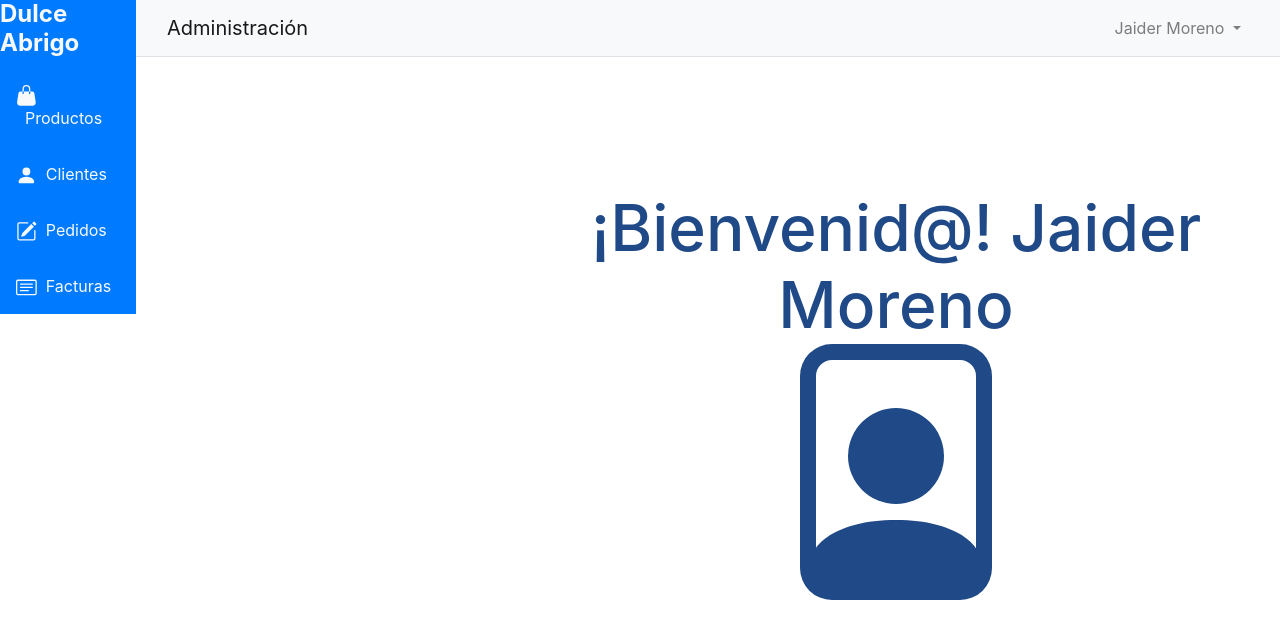
After one commit to alejandromn0711/Dulce_Abrigo, a PHP site: page /indexADMI.php in a window 1280 px wide. The commit adds this page. Shown: the top 639 px of the page. Run offline with PHP 8.4, Linux system fonts and the light colour scheme; a user stored in the database is signed in; some libraries are stand-ins or nearby versions.

Commit message:
Interfaz ADMI

```diff
--- a/css/styleAD.css
+++ b/css/styleAD.css
@@ -48,7 +48,7 @@ header h1{
 	font-size: 33px;
 	position: fixed;
 	top: 20px;
-	left: 40%;
+	left: 45%;
 }
 #check{
 	display: none;
@@ -57,7 +57,7 @@ header h1{
 }
 .MenuAd{
 	width: 350px;
-	height: 100vh;
+	height: 90vh;
 	background: #eaeaea;
 	position: fixed;
 	top: 90px;
--- /dev/null
+++ b/indexADMI.php
@@ -0,0 +1,113 @@
+<?php
+if (!isset($_GET["p"])) {
+    $p = "PrincipalADMI";
+} else {
+    $p = $_GET["p"];
+}
+?>
+
+
+<!DOCTYPE html>
+<html>
+
+<?php
+session_start();
+if (isset($_SESSION['ADMI'])) {
+?>
+
+<head>
+
+    <title>Administración</title>
+    <link rel="stylesheet" href="css/bootstrap.min.css">
+    <link rel="stylesheet" type="text/css" href="bootstrap-icons-1.0.0">
+    <link rel="stylesheet" type="text/css" href="css/styleADMI.css">
+
+</head>
+
+<body>
+
+    <div class="d-flex">
+        <div id="sidebar-container" class="bg-primary">
+            <div class="logo">
+                <h4 class="text-light font-weight-bold">Dulce Abrigo</h4>
+            </div>
+
+            <div class="menu">
+                <a href="?p=VerPro" class="d-block text-light p-3"><svg width="1.3em" viewBox="0 0 16 16" class="bi bi-handbag-fill" fill="currentColor" xmlns="http://www.w3.org/2000/svg">
+                        <path d="M8 1a2 2 0 0 0-2 2v2H5V3a3 3 0 0 1 6 0v2h-1V3a2 2 0 0 0-2-2zM5 5H3.361a1.5 1.5 0 0 0-1.483 1.277L.85 13.13A2.5 2.5 0 0 0 3.322 16h9.356a2.5 2.5 0 0 0 2.472-2.87l-1.028-6.853A1.5 1.5 0 0 0 12.64 5H11v1.5a.5.5 0 0 1-1 0V5H6v1.5a.5.5 0 0 1-1 0V5z" />
+                    </svg>&nbsp;&nbsp;Productos</a>
+
+                <a href="?p=VerClientes" class="d-block text-light p-3"><svg width="1.3em" viewBox="0 0 16 16" class="bi bi-person-fill" fill="currentColor" xmlns="http://www.w3.org/2000/svg">
+                        <path fill-rule="evenodd" d="M3 14s-1 0-1-1 1-4 6-4 6 3 6 4-1 1-1 1H3zm5-6a3 3 0 1 0 0-6 3 3 0 0 0 0 6z" />
+                    </svg>&nbsp;&nbsp;Clientes</a>
+
+                <a href="?p=PedidosADMI" class="d-block text-light p-3"><svg width="1.3em" viewBox="0 0 16 16" class="bi bi-pencil-square" fill="currentColor" xmlns="http://www.w3.org/2000/svg">
+                        <path d="M15.502 1.94a.5.5 0 0 1 0 .706L14.459 3.69l-2-2L13.502.646a.5.5 0 0 1 .707 0l1.293 1.293zm-1.75 2.456l-2-2L4.939 9.21a.5.5 0 0 0-.121.196l-.805 2.414a.25.25 0 0 0 .316.316l2.414-.805a.5.5 0 0 0 .196-.12l6.813-6.814z" />
+                        <path fill-rule="evenodd" d="M1 13.5A1.5 1.5 0 0 0 2.5 15h11a1.5 1.5 0 0 0 1.5-1.5v-6a.5.5 0 0 0-1 0v6a.5.5 0 0 1-.5.5h-11a.5.5 0 0 1-.5-.5v-11a.5.5 0 0 1 .5-.5H9a.5.5 0 0 0 0-1H2.5A1.5 1.5 0 0 0 1 2.5v11z" />
+                    </svg>&nbsp;&nbsp;Pedidos</a>
+
+                <a href="?p=FacturasADMI" class="d-block text-light p-3"><svg width="1.3em" viewBox="0 0 16 16" class="bi bi-card-text" fill="currentColor" xmlns="http://www.w3.org/2000/svg">
+                        <path fill-rule="evenodd" d="M14.5 3h-13a.5.5 0 0 0-.5.5v9a.5.5 0 0 0 .5.5h13a.5.5 0 0 0 .5-.5v-9a.5.5 0 0 0-.5-.5zm-13-1A1.5 1.5 0 0 0 0 3.5v9A1.5 1.5 0 0 0 1.5 14h13a1.5 1.5 0 0 0 1.5-1.5v-9A1.5 1.5 0 0 0 14.5 2h-13z" />
+                        <path fill-rule="evenodd" d="M3 5.5a.5.5 0 0 1 .5-.5h9a.5.5 0 0 1 0 1h-9a.5.5 0 0 1-.5-.5zM3 8a.5.5 0 0 1 .5-.5h9a.5.5 0 0 1 0 1h-9A.5.5 0 0 1 3 8zm0 2.5a.5.5 0 0 1 .5-.5h6a.5.5 0 0 1 0 1h-6a.5.5 0 0 1-.5-.5z" />
+                    </svg>&nbsp;&nbsp;Facturas</a>
+            </div>
+        </div>
+
+        <div class="w-100">
+            <nav class="navbar navbar-expand-lg navbar-light bg-light border-bottom">
+                <div class="container">
+                    <a class="navbar-brand" href="indexADMI.php">Administración</a>
+                    <button class="navbar-toggler" type="button" data-toggle="collapse" data-target="#navbarSupportedContent" aria-controls="navbarSupportedContent" aria-expanded="false" aria-label="Toggle navigation">
+                        <span class="navbar-toggler-icon"></span>
+                    </button>
+
+                    <div class="collapse navbar-collapse" id="navbarSupportedContent">
+                        <ul class="navbar-nav ml-auto">
+                            <li class="nav-item dropdown">
+                                <a class="nav-link dropdown-toggle" id="navbarDropdown" role="button" data-toggle="dropdown" aria-haspopup="true" aria-expanded="false">
+                                <?php echo ucwords($_SESSION['nombreADMI']);?>
+                                </a>
+                                <div class="dropdown-menu" aria-labelledby="navbarDropdown">
+                                    <a class="dropdown-item" href="?p=SalirADMI">Cerrar Sesión</a>
+                                </div>
+                            </li>
+                        </ul>
+                    </div>
+                </div>
+            </nav>
+
+            <div id="content">
+                <section class="py-3 px-5">
+                    <div class="container">
+
+                        <?php
+                        if (file_exists("modulos/" . $p . ".php")) {
+                            include "modulos/" . $p . ".php";
+                        } else {
+                            echo "modulo desconocido";
+                        }
+                        ?>
+
+                    </div>
+                </section>
+            </div>
+        </div>
+    </div>
+</body>
+
+<?php
+} else {
+    header('location: ./Modulos/LoginADMI.php');
+}
+?>
+
+
+
+
+</html>
+
+<script src="js/jquery-3.5.1.min.js"></script>
+<script src="js/all.min.js"></script>
+<script src="js/bootstrap.js"></script>
+<script src="js/popper.min.js"></script>
+<script src="js/bootstrap.bundle2.min.js"></script>
```
Also changed, not shown: indexAD.php (deleted, +0 -113 lines).
